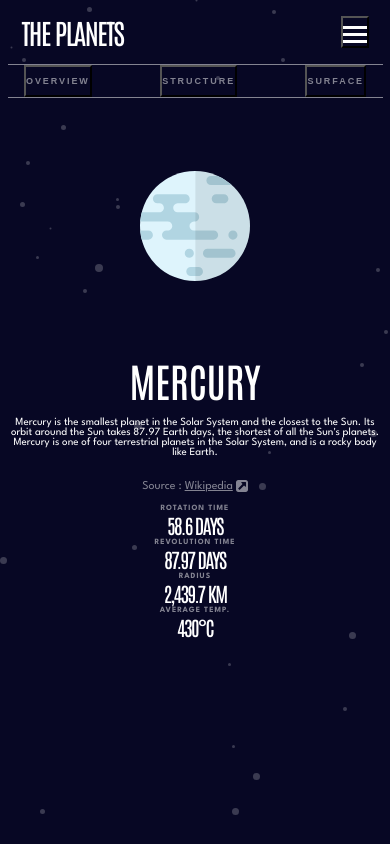
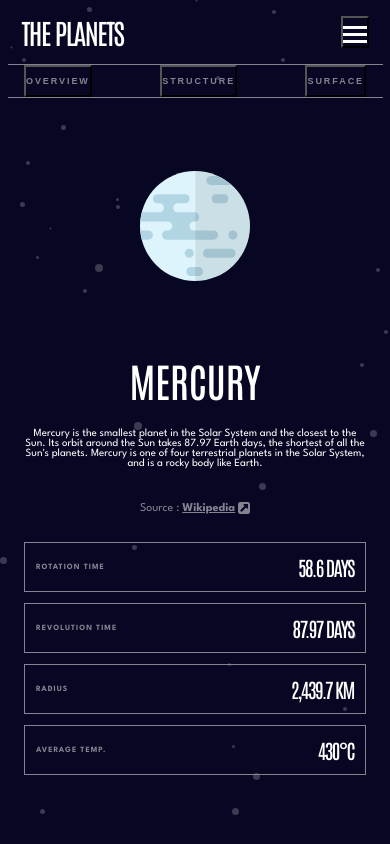
Before and after one commit to jasonkartz/planets-fact-site, a React (Create React App) app: page / in a window 390 px wide. Built offline with nearby package versions, Linux system fonts and the light colour scheme.

Commit message:
info & stats mobile layout

```diff
--- a/src/index.css
+++ b/src/index.css
@@ -142,18 +142,6 @@ ul li img {
   height: 8px;
   margin-left: auto;
 }
-
-cite {
-  font-size: 12px;
-  font-style: normal;
-  color: var(--light-gray)
-}
-cite a {
-  color: var(--light-gray)
-}
-cite img {
-  vertical-align: sub;
-}
 .bullet {
   height: 20px;
   width: 20px;
@@ -182,6 +170,7 @@ menu button:hover {
   text-decoration-thickness: 2px;
   text-underline-offset: 1.25em;
 }
+
 .img-planet-container {
   height: 256px;
   display: flex;
@@ -194,10 +183,35 @@ menu button:hover {
   width: 29.5%;
 }
 .info-text {
+  padding: 0 1.5em;
+  display: flex;
+  flex-direction: column;
+  gap: 2em;
+}
+cite {
+  font-size: 12px;
+  font-style: normal;
+  color: var(--light-gray);
+  margin-top: 1em;
+}
+cite a {
+  color: var(--light-gray);
+  font-weight: bold;
+}
+cite img {
+  vertical-align: sub;
+}
+
+.stats-section {
+  margin: 2.5em 1.5em;
   display: flex;
   flex-direction: column;
   gap: 1em;
 }
-.info-text cite {
-  margin: 1em 0;
+.stat-box {
+  padding: 1em;
+  border: var(--light-gray) 1px solid;
+  display: flex;
+  justify-content: space-between;
+  align-items: center;
 }
```
